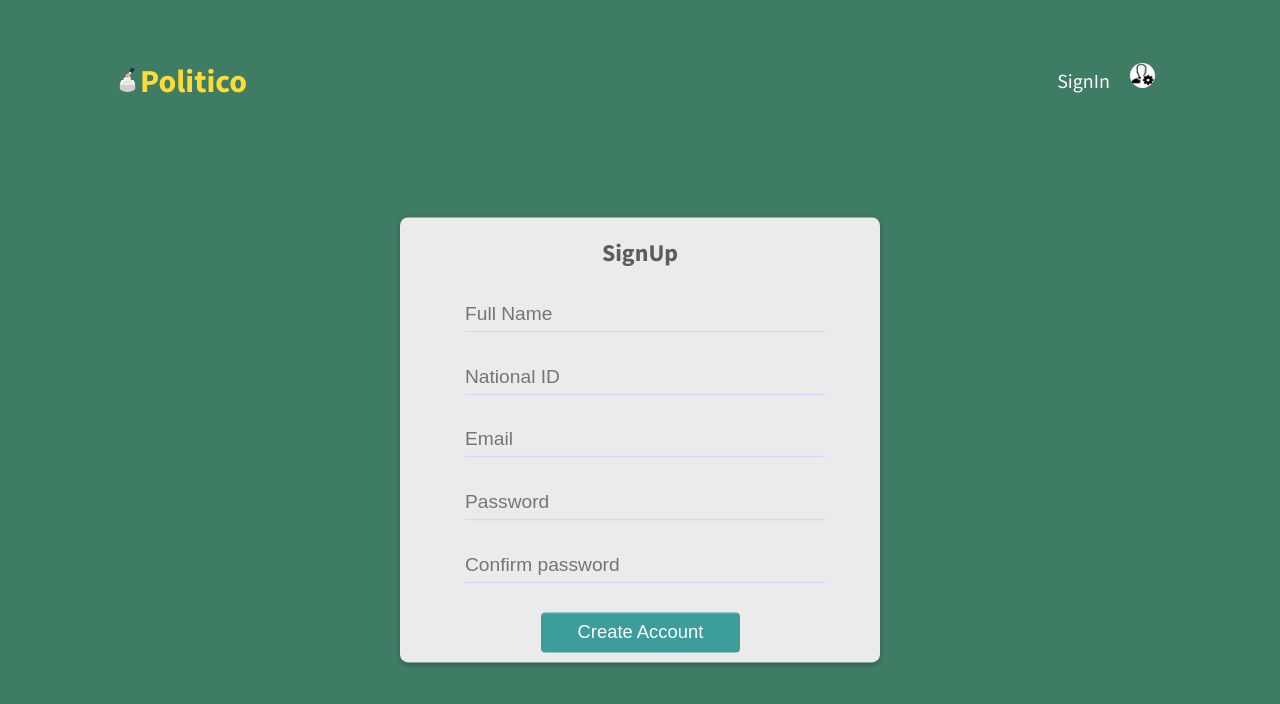
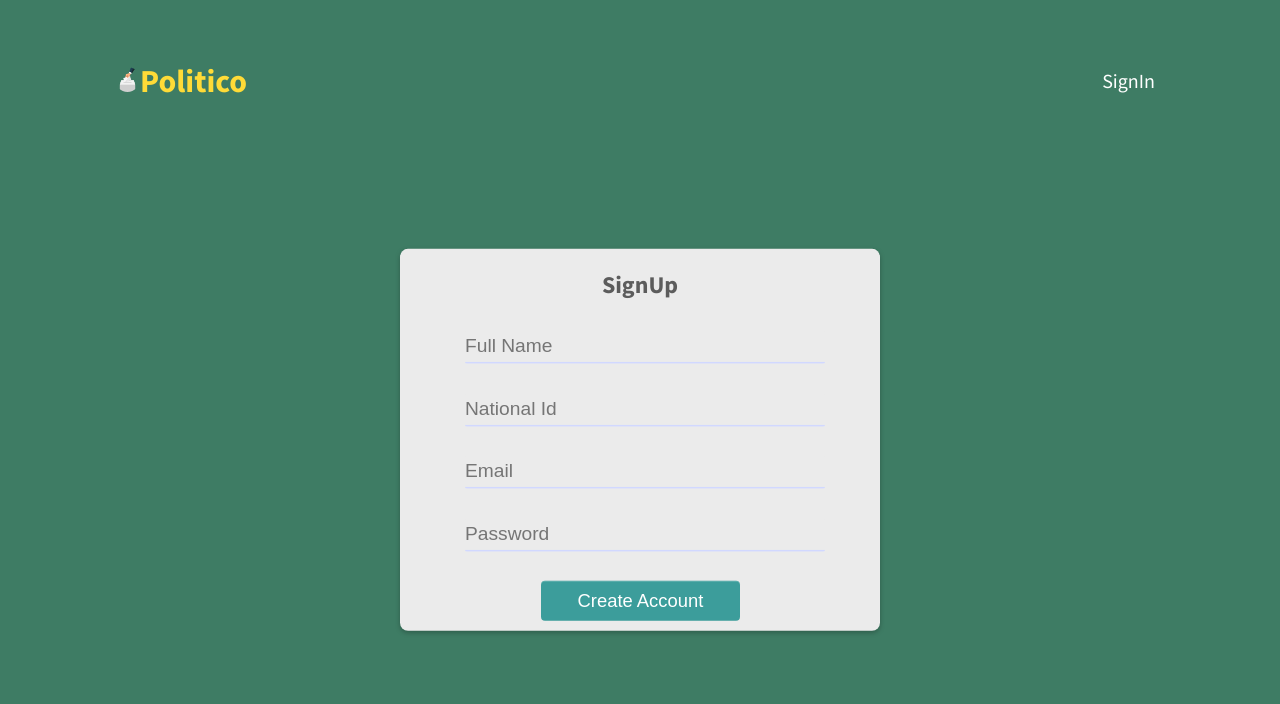
Before and after one commit to nraufu/politico-react, a React (Create React App) app: page /signUp in a window 1280 px wide. Shown: the top 704 px of the page. Built offline with nearby package versions, Linux system fonts and the light colour scheme.

Commit message:
ch(code): refractoring codes :recycle: - change inputs field into smaller components - add new route for invalid urls
[finishes #172259903]

```diff
--- a/package.json
+++ b/package.json
@@ -6,6 +6,9 @@
     "@testing-library/jest-dom": "^4.2.4",
     "@testing-library/react": "^9.5.0",
     "@testing-library/user-event": "^7.2.1",
+    "bootstrap": "^4.4.1",
+    "font-awesome": "^4.7.0",
+    "joi-browser": "^13.4.0",
     "react": "^16.13.1",
     "react-dom": "^16.13.1",
     "react-router-dom": "^5.1.2",
--- a/src/components/App/App.css
+++ b/src/components/App/App.css
@@ -2,7 +2,7 @@
 
 html {
   font-family: 'Source Sans Pro', sans-serif;
-  background: #3e7c64;
+  background: #3e7c64 !important;
   color: white;
 }
 
@@ -126,6 +126,22 @@ main {
   outline: none;
 }
 
+.alert {
+  width: 70%;
+  margin: auto;
+  margin-top: -10px;
+  margin-bottom: 5px;
+  padding: 0.5rem 1rem;
+  border: 1px solid transparent;
+  border-radius: 0.25rem;
+}
+
+.alert-danger {
+  color: #721c24;
+  background-color: #f8d7da;
+  border-color: #f5c6cb;
+}
+
 /* media queries */
 
 @media only screen and (max-width: 768px) {
--- a/src/components/App/App.js
+++ b/src/components/App/App.js
@@ -1,5 +1,5 @@
 import React from "react";
-import { BrowserRouter as Router, Switch, Route } from "react-router-dom";
+import { Switch, Route, Redirect } from "react-router-dom";
 import "./App.css";
 import Navbar from "../Navbar/Navbar";
 import Landing from "../Landing/Landing";
@@ -7,21 +7,22 @@ import SignUp from "../SignUp/SignUp";
 import SignIn from "../SignIn/SignIn";
 import Log from "../Admin/Log";
 import PasswordRecover from "../Password/PasswordRecover";
+import NotFound from "./../notFound";
 
 function App() {
 	return (
-		<Router>
 		<div className="App">
 			<Navbar />
 			<Switch>
-					<Route path="/" exact component={Landing} />
-					<Route path="/signup" component={SignUp} />
-					<Route path="/signin" component={SignIn} />
+				<Route path="/signUp" component={SignUp} />
+				<Route path="/signIn" component={SignIn} />
 				<Route path="/adminLog" component={Log} />
 				<Route path="/recoverPassword" component={PasswordRecover} />
+				<Route path="/not-found" component={NotFound} />
+				<Route path="/" exact component={Landing} />
+				<Redirect to="/not-found" />
 			</Switch>
 		</div>
-		</Router>
 	);
 }
 
--- a/src/components/Navbar/Navbar.js
+++ b/src/components/Navbar/Navbar.js
@@ -1,9 +1,7 @@
 import React, { Component } from "react";
 import { Link } from "react-router-dom";
 import "./Navbar.css";
-
 import vote_img from "./img/vote-hand.png";
-import admin_logo from "./img/admin-logo.jpg";
 
 class Navbar extends Component {
 	render() {
@@ -19,24 +17,28 @@ class Navbar extends Component {
 				</div>
 				<nav className="nav">
 					<a href="./#" className="nav-open-menu js-open-menu">
-						{" "}
+						{""}
 					</a>
 					<ul className="list nav-list js-nav-list">
 						<li className="list-item">
 							<a href="./#" className="nav-close-menu js-close-menu">
-								{" "}
+								{""}
 							</a>
 						</li>
-						<li className="list-item">
-							<Link to="/signin" className="link nav-link">
-								SignIn
-							</Link>
-						</li>
-						<li className="list-item" id="p-logo">
-							<Link to="adminLog" className="link nav-link">
-								<img src={admin_logo} alt="admin" width="25px" height="25px" />
-							</Link>
-						</li>
+						{window.location.pathname !== "/signIn" && (
+							<li className="list-item">
+								<a href="/signIn" className="link nav-link">
+									SignIn
+								</a>
+							</li>
+						)}
+						{window.location.pathname === "/signIn" && (
+							<li className="list-item">
+								<a href="/signUp" className="link nav-link">
+									SignUp
+								</a>
+							</li>
+						)}
 					</ul>
 				</nav>
 			</header>
--- a/src/components/Password/PasswordRecover.js
+++ b/src/components/Password/PasswordRecover.js
@@ -1,22 +1,30 @@
-import React, { Component } from "react";
+import React from "react";
+import Joi from "joi-browser";
+import Form from "./../common/form";
 
-class PasswordRecover extends Component {
+class PasswordRecover extends Form {
+	state = {
+		data: { email: "" },
+		errors: {},
+	};
+
+	schema = {
+		email: Joi.string().email().trim().required().label("Email"),
+	};
+
+	doSubmit = () => {
+		this.props.history.push("/signIn");
+	};
+
 	render() {
 		return (
-			<main class="container">
-				<div class="main main-home">
-					<div class="form-group">
-						<h2 class="log-title"> Recover Password </h2>
-						<form class="form-group-form js-form-login" action="./signin.html">
-							<input
-								class="form-input"
-								type="text"
-								placeholder="Email"
-								required
-							/>
-							<button type="submit" class="form-btn--submit js-login-button">
-								Recover
-							</button>
+			<main className="container">
+				<div className="main main-home">
+					<div className="form-group">
+						<h2 className="log-title"> Recover Password </h2>
+						<form className="form-group-form" onSubmit={this.handleSubmit}>
+							{this.renderInput("email", "Enter Email")}
+							{this.renderButton("Recover")}
 						</form>
 					</div>
 				</div>
--- a/src/components/SignIn/SignIn.js
+++ b/src/components/SignIn/SignIn.js
@@ -1,8 +1,24 @@
-import React, { Component } from "react";
+import React from "react";
+import Joi from "joi-browser";
 import { Link } from "react-router-dom";
+import Form from "./../common/form";
 import "./SignIn.css";
 
-class SignIn extends Component {
+class SignIn extends Form {
+	state = {
+		data: { nationalId: "", password: "" },
+		errors: {},
+	};
+
+	schema = {
+		nationalId: Joi.number().required().label("National Id"),
+		password: Joi.string().trim().required().label("Password"),
+	};
+
+	doSubmit = () => {
+		this.props.history.replace("/");
+	};
+
 	render() {
 		return (
 			<main className="container">
@@ -11,26 +27,11 @@ class SignIn extends Component {
 						<h2 className="log-title">SignIn</h2>
 						<form
 							className="form-group-form js-form-login"
-							action="./parties.html"
+							onSubmit={this.handleSubmit}
 						>
-							<input
-								className="form-input"
-								type="text"
-								placeholder="National ID"
-								required
-							/>
-							<input
-								className="form-input"
-								type="password"
-								placeholder="Password"
-								required
-							/>
-							<button
-								type="submit"
-								className="form-btn--submit js-login-button"
-							>
-								Login
-							</button>
+							{this.renderInput("nationalId", "National Id")}
+							{this.renderInput("password", "Password", "password")}
+							{this.renderButton("Login")}
 							<p className="alternate">
 								Forgot Password?
 								<Link className="form-btn--alternate" to="/recoverPassword">
--- a/src/components/SignUp/SignUp.js
+++ b/src/components/SignUp/SignUp.js
@@ -1,23 +1,49 @@
-import React, { Component } from "react";
+import React from "react";
+import Joi from "joi-browser";
+import Form from "./../common/form";
+import { users, registerUser } from "./../../services/authService";
 import "./SignUp.css";
 
-class SignUp extends Component {
+class SignUp extends Form {
+	state = {
+		data: {
+			names: "",
+			nationalId: "",
+			email: "",
+			password: "",
+		},
+		errors: {},
+	};
+
+	schema = {
+		names: Joi.string().required().label("Full name"),
+		nationalId: Joi.number().required().label("National Id"),
+		email: Joi.string().email().trim().required().label("Email"),
+		password: Joi.string().trim().required().label("Password"),
+	};
+
+	doSubmit = () => {
+		registerUser(this.state.data);
+		this.props.history.push("/");
+		console.log(users);
+	};
+
 	render() {
 		return (
 			<main className="container">
 				<div className="main main-home">
 					<div className="container">
 						<div className="form-group">
-                    <h2 className="log-title">
-                        SignUp
-                    </h2>
-                    <form className="form-group-form js-form-login" action="./parties.html">
-                        <input className="form-input" type="text" placeholder="Full Name" required />
-                        <input className="form-input" type="text" placeholder="National ID" required />
-                        <input className="form-input" type="email" placeholder="Email" required />
-                        <input className="form-input" type="password" placeholder="Password" required />
-                        <input className="form-input" type="password" placeholder="Confirm password" required />
-                        <button type="submit" className="form-btn--submit js-login-button">Create Account</button>
+							<h2 className="log-title">SignUp </h2>
+							<form
+								className="form-group-form js-form-login"
+								onSubmit={this.handleSubmit}
+							>
+								{this.renderInput("names", "Full Name")}
+								{this.renderInput("nationalId", "National Id")}
+								{this.renderInput("email", "Email", "email")}
+								{this.renderInput("password", "Password", "password")}
+								{this.renderButton("Create Account")}
 							</form>
 						</div>
 					</div>
--- /dev/null
+++ b/src/components/common/form.jsx
@@ -0,0 +1,73 @@
+import React, { Component } from "react";
+import Joi from "joi-browser";
+import Input from "./input";
+
+class Form extends Component {
+	state = { data: {}, errors: {} };
+
+	validate = () => {
+		const options = { abortEarly: false };
+		const { error } = Joi.validate(this.state.data, this.schema, options);
+		if (!error) return null;
+
+		const errors = {};
+		for (let item of error.details) errors[item.path[0]] = item.message;
+		return errors;
+	};
+
+	validateProperty = ({ name, value }) => {
+		const obj = { [name]: value };
+		const schema = { [name]: this.schema[name] };
+		const { error } = Joi.validate(obj, schema);
+		return error ? error.details[0].message : null;
+	};
+
+	handleSubmit = (e) => {
+		e.preventDefault();
+		const errors = this.validate();
+		this.setState({ errors: errors || {} });
+		if (errors) return;
+
+		this.doSubmit();
+	};
+
+	handleChange = ({ currentTarget: input }) => {
+		const errors = { ...this.state.errors };
+		const errorMessage = this.validateProperty(input);
+		if (errorMessage) errors[input.name] = errorMessage;
+		else delete errors[input.name];
+
+		const data = { ...this.state.data };
+		data[input.name] = input.value;
+
+		this.setState({ data, errors });
+	};
+
+	renderButton(label) {
+		return (
+			<button
+				disabled={this.validate()}
+				className="form-btn--submit js-login-button"
+			>
+				{label}
+			</button>
+		);
+	}
+
+	renderInput(name, placeholder, type = "text") {
+		const { data, errors } = this.state;
+
+		return (
+			<Input
+				type={type}
+				name={name}
+				value={data[name]}
+				placeholder={placeholder}
+				onChange={this.handleChange}
+				error={errors[name]}
+			/>
+		);
+	}
+}
+
+export default Form;
--- /dev/null
+++ b/src/components/common/input.jsx
@@ -0,0 +1,18 @@
+import React from "react";
+
+const Input = ({ name, placeholder, error, ...rest }) => {
+	return (
+		<div>
+			<input
+				{...rest}
+				name={name}
+				placeholder={placeholder}
+				className="form-input"
+				required
+			/>
+			{error && <div className="alert alert-danger">{error}</div>}
+		</div>
+	);
+};
+
+export default Input;
--- /dev/null
+++ b/src/components/notFound.js
@@ -0,0 +1,16 @@
+import React from "react";
+
+const NotFound = () => {
+	return (
+		<main className="container">
+			<h1>
+				404 Page Not found{" "}
+				<span role="img" aria-label="not found emoji">
+					🚫
+				</span>
+			</h1>
+		</main>
+	);
+};
+
+export default NotFound;
--- a/src/index.js
+++ b/src/index.js
@@ -1,13 +1,14 @@
 import React from "react";
 import ReactDOM from "react-dom";
+import { BrowserRouter } from "react-router-dom";
 import App from "./components/App/App";
 import * as serviceWorker from "./serviceWorker";
 
 ReactDOM.render(
-  <React.StrictMode>
-    <App />
-  </React.StrictMode>,
-  document.getElementById("root")
+	<BrowserRouter>
+		<App />
+	</BrowserRouter>,
+	document.getElementById("root")
 );
 
 serviceWorker.unregister();
--- /dev/null
+++ b/src/services/authService.js
@@ -0,0 +1,13 @@
+export const users = [{
+	names: "userOne",
+	nationalId: "1234567890",
+	email: "user@email.com",
+	password: "12345",
+}];
+
+export const registerUser = (newUser) => {
+	for (const user in users) {
+		if (users[user].email !== newUser.email)
+			users.push(newUser);
+	}
+}
```
Also changed, not shown: 1 other file (tests, documents, lock files or other folders). Lines whose indentation alone changed are shown as unchanged.
